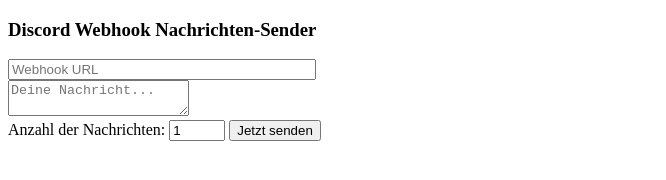
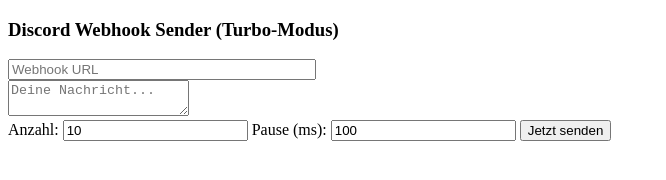
Before and after one commit to kianobintz52-hash/kio, a plain HTML site: page index.html in a window 1280 px wide. Shown: the whole page, without its empty margins (0-666 px from the left). Drawn offline with Linux system fonts and the light colour scheme.

Commit message:
Update index.html

```diff
--- a/index.html
+++ b/index.html
@@ -2,46 +2,40 @@
 <html lang="de">
 <head>
     <meta charset="UTF-8">
-    <title>Discord Webhook Sender Pro</title>
+    <title>High-Speed Webhook Sender</title>
 </head>
 <body>
 
-    <h3>Discord Webhook Nachrichten-Sender</h3>
+    <h3>Discord Webhook Sender (Turbo-Modus)</h3>
     <input type="text" id="webhookUrl" placeholder="Webhook URL" style="width: 300px;"><br>
     <textarea id="messageContent" placeholder="Deine Nachricht..."></textarea><br>
 
-    <label for="count">Anzahl der Nachrichten:</label>
-    <input type="number" id="count" value="1" min="1" max="50">
+    <label>Anzahl:</label>
+    <input type="number" id="count" value="10">
 
-    <button onclick="sendWebhook()">Jetzt senden</button>
+    <label>Pause (ms):</label>
+    <input type="number" id="delay" value="100"> <button onclick="sendWebhook()">Jetzt senden</button>
 
     <script>
         async function sendWebhook() {
             const url = document.getElementById('webhookUrl').value;
             const content = document.getElementById('messageContent').value;
-            const count = document.getElementById('count').value;
+            const count = parseInt(document.getElementById('count').value);
+            const delay = parseInt(document.getElementById('delay').value);
 
             for (let i = 0; i < count; i++) {
-                try {
-                    const response = await fetch(url, {
-                        method: 'POST',
-                        headers: { 'Content-Type': 'application/json' },
-                        body: JSON.stringify({ content: content })
-                    });
+                fetch(url, {
+                    method: 'POST',
+                    headers: { 'Content-Type': 'application/json' },
+                    body: JSON.stringify({ content: content })
+                }).then(res => {
+                    if (res.status === 429) console.warn("Rate Limit erreicht!");
+                });
 
-                    if (response.ok) {
-                        console.log(`Nachricht ${i + 1} gesendet.`);
-                    } else {
-                        console.error(`Fehler bei Nachricht ${i + 1}`);
-                    }
-                } catch (error) {
-                    console.error("Netzwerkfehler:", error);
-                }
-
-                // Kurze Pause, um Discord-Rate-Limits zu respektieren (500ms)
-                await new Promise(r => setTimeout(r, 500));
+                // Warten basierend auf der Eingabe
+                await new Promise(r => setTimeout(r, delay));
             }
-            alert("Vorgang abgeschlossen!");
+            alert("Vorgang beendet.");
         }
     </script>
 </body>
```
